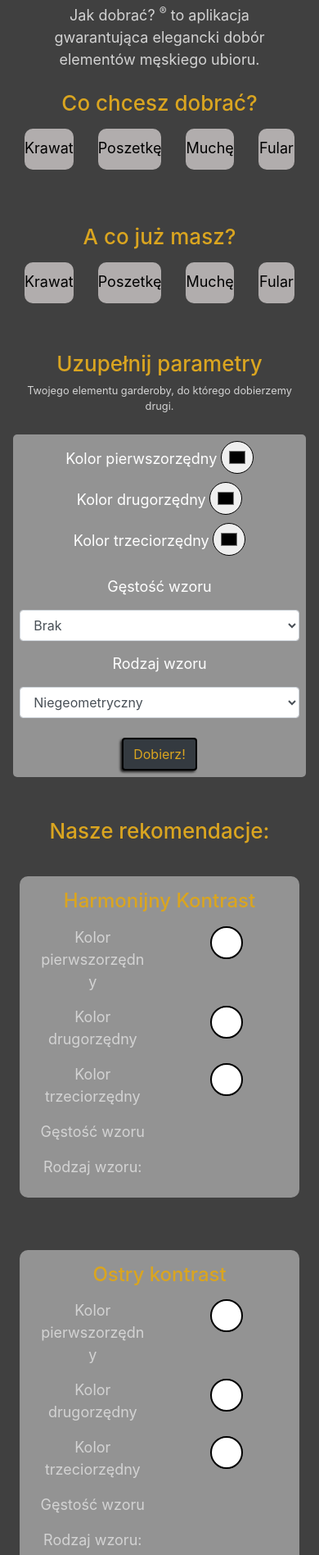
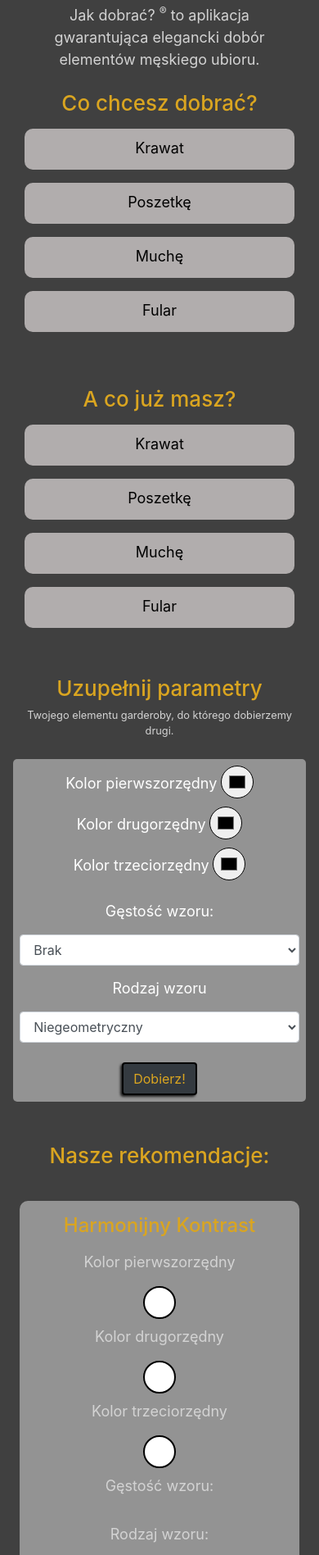
Before and after one commit to Ebi2626/jak-dobrac-app, a website built with webpack: page index.html in a window 390 px wide. Shown: the part 100-1997 px from the top of the page at 82% size. Built offline with nearby package versions, Linux system fonts and the light colour scheme; files whose address does not match are found by name.

Commit message:
Some fixes with mobile dispaly

```diff
--- a/index.html
+++ b/index.html
@@ -31,10 +31,10 @@
         <div class="offset-0 offset-md-1 col-12 col-md-10">
             <h2 class="col-12 text-center my-2">Co chcesz dobrać?</h2>
             <div class="row mx-auto space-between" id="what">
-                <div class="col text-center" ><p id="chose-tie" class="target">Krawat</p></div>
-                <div class="col text-center" ><p id="chose-pocketSquare" class="target">Poszetkę</p></div>
-                <div class="col text-center" ><p id="chose-bowTie" class="target">Muchę</p></div>
-                <div class="col text-center" ><p id="chose-ascot" class="target">Fular</p></div>
+                <div class="col-12 col-sm-6 col-md-3 text-center" ><p id="chose-tie" class="target">Krawat</p></div>
+                <div class="col-12 col-sm-6 col-md-3 text-center" ><p id="chose-pocketSquare" class="target">Poszetkę</p></div>
+                <div class="col-12 col-sm-6 col-md-3 text-center" ><p id="chose-bowTie" class="target">Muchę</p></div>
+                <div class="col-12 col-sm-6 col-md-3 text-center" ><p id="chose-ascot" class="target">Fular</p></div>
             </div>
         </div>
     </section>
@@ -42,10 +42,10 @@
             <div class="offset-0 offset-md-1 col-12 col-md-10">
                 <h2 class="col-12 text-center my-2">A co już masz?</h2>
                 <div class="row mx-auto space-between">
-                    <div class="col text-center"><p id="chose-tie2" class="target">Krawat</p></div>
-                    <div class="col text-center"><p id="chose-pocketSquare2" class="target">Poszetkę</p></div>
-                    <div class="col text-center"><p id="chose-bowTie2" class="target">Muchę</p></div>
-                    <div class="col text-center"><p id="chose-ascot2" class="target">Fular</p></div>
+                    <div class="col-12 col-sm-6 col-md-3 text-center"><p id="chose-tie2" class="target">Krawat</p></div>
+                    <div class="col-12 col-sm-6 col-md-3 text-center"><p id="chose-pocketSquare2" class="target">Poszetkę</p></div>
+                    <div class="col-12 col-sm-6 col-md-3 text-center"><p id="chose-bowTie2" class="target">Muchę</p></div>
+                    <div class="col-12 col-sm-6 col-md-3 text-center"><p id="chose-ascot2" class="target">Fular</p></div>
                 </div>
             </div>
     </section>
@@ -60,7 +60,7 @@
                     <input class="parameters__input" id="secondColor" name="secondColor" type="color"/><br/>
                     <label class="parameters__label" for="thirdColor">Kolor trzeciorzędny</label>
                     <input class="parameters__input" id="thirdColor" name="thirdColor" type="color"/><br/>
-                    <label class="parameters__label mt-2 " for="pattern">Gęstość wzoru</label>
+                    <label class="parameters__label mt-2 " for="pattern">Gęstość wzoru:</label>
                     <select id="pattern" name="pattern" class="form-control col-12 col-md-8 mx-auto">
                         <option>
                             Brak
@@ -88,19 +88,19 @@
                 <div class="results mx-auto col-11 col-sm-10 col-md-10 col-lg-8 col-xl-6 p-2" id="ex-1">
                     <h4 class="text-center p-2">Harmonijny Kontrast</h4>
                     <div class="row">
-                        <p class="results__paragraph col-6">Kolor pierwszorzędny</p><div class="mx-auto result__colorBox mb-2" id="firstColorResult-1"></div>
+                        <p class="results__paragraph col-12 col-sm-6">Kolor pierwszorzędny</p><div class="mx-auto result__colorBox mb-2" id="firstColorResult-1"></div>
                 </div>
                 <div class="row">
-                    <p class="results__paragraph col-6">Kolor drugorzędny</p><div class="mx-auto result__colorBox mb-2" id="secondColorResult-1"></div>
+                    <p class="results__paragraph col-12 col-sm-6">Kolor drugorzędny</p><div class="mx-auto result__colorBox mb-2" id="secondColorResult-1"></div>
                 </div>
                     <div class="row">
-                    <p class="results__paragraph col-6">Kolor trzeciorzędny</p><div class="mx-auto result__colorBox mb-2" id="thirdColorResult-1"></div>
+                    <p class="results__paragraph col-12 col-sm-6">Kolor trzeciorzędny</p><div class="mx-auto result__colorBox mb-2" id="thirdColorResult-1"></div>
                 </div>
                 <div class="row">
-                    <p class="results__paragraph col-6">Gęstość wzoru</p><p class="results__paragraph col-6" id="patternResult-1"></p>
+                    <p class="results__paragraph col-12 col-sm-6">Gęstość wzoru:</p><p class="results__paragraph col-12 col-sm-6 result__paragraph--answer" id="patternResult-1"></p>
                 </div>
                     <div class="row">
-                            <p class="results__paragraph col-6">Rodzaj wzoru: </p><p class="col-6 results__paragraph" id="patternTypeResult-1"></p>
+                            <p class="results__paragraph col-12 col-sm-6">Rodzaj wzoru: </p><p class="col-12 col-sm-6 results__paragraph result__paragraph--answer" id="patternTypeResult-1"></p>
                 </div>
                 </div>
             </div>
@@ -108,19 +108,19 @@
                 <div class="results mx-auto col-11 col-sm-10 col-md-10 col-lg-8 col-xl-6 p-2" id="ex-2">
                         <h4 class="text-center p-2">Ostry kontrast</h4>
                        <div class="row">
-                            <p class="results__paragraph col-6">Kolor pierwszorzędny</p><div class="mx-auto result__colorBox mb-2" id="firstColorResult-2"></div>
+                            <p class="results__paragraph col-12 col-sm-6">Kolor pierwszorzędny</p><div class="mx-auto result__colorBox mb-2" id="firstColorResult-2"></div>
                         </div>
                        <div class="row">
-                           <p class="results__paragraph col-6">Kolor drugorzędny</p><div class="mx-auto result__colorBox mb-2" id="secondColorResult-2"></div>
+                           <p class="results__paragraph col-12 col-sm-6">Kolor drugorzędny</p><div class="mx-auto result__colorBox mb-2" id="secondColorResult-2"></div>
                         </div>
                        <div class="row">
-                            <p class="results__paragraph col-6">Kolor trzeciorzędny</p><div class="mx-auto result__colorBox mb-2" id="thirdColorResult-2"></div>
+                            <p class="results__paragraph col-12 col-sm-6">Kolor trzeciorzędny</p><div class="mx-auto result__colorBox mb-2" id="thirdColorResult-2"></div>
                         </div>
                        <div class="row">
-                            <p class="results__paragraph col-6">Gęstość wzoru</p><p class="results__paragraph col-6" id="patternResult-2"></p>
+                            <p class="results__paragraph col-12 col-sm-6">Gęstość wzoru:</p><p class="results__paragraph result__paragraph--answer col-12 col-sm-6" id="patternResult-2"></p>
                         </div>
                        <div class="row">
-                            <p class="results__paragraph col-6">Rodzaj wzoru: </p><p class="results__paragraph col-6" id="patternTypeResult-2"></p>
+                            <p class="results__paragraph col-12 col-sm-6">Rodzaj wzoru: </p><p class="results__paragraph result__paragraph--answer col-12 col-sm-6" id="patternTypeResult-2"></p>
                         </div>
                 </div>
             </div>
@@ -128,19 +128,19 @@
                 <div class="results mx-auto col-11 col-sm-10 col-md-10 col-lg-8 col-xl-6 p-2"  id="ex-3">
                         <h4 class="text-center p-2">Harmonia Barw</h4>
                        <div class="row">
-                            <p class="results__paragraph col-6">Kolor pierwszorzędny</p><div class="mx-auto result__colorBox mb-2" id="firstColorResult-3"></div>
+                            <p class="results__paragraph col-12 col-sm-6">Kolor pierwszorzędny</p><div class="mx-auto result__colorBox mb-2" id="firstColorResult-3"></div>
                         </div>
                        <div class="row">
-                            <p class="results__paragraph col-6">Kolor drugorzędny</p><div class="mx-auto result__colorBox mb-2" id="secondColorResult-3"></div>
+                            <p class="results__paragraph col-12 col-sm-6">Kolor drugorzędny</p><div class="mx-auto result__colorBox mb-2" id="secondColorResult-3"></div>
                         </div>
                        <div class="row">
-                           <p class="results__paragraph col-6">Kolor trzeciorzędny</p><div class="mx-auto result__colorBox mb-2" id="thirdColorResult-3"></div>
+                           <p class="results__paragraph col-12 col-sm-6">Kolor trzeciorzędny</p><div class="mx-auto result__colorBox mb-2" id="thirdColorResult-3"></div>
                         </div>
                        <div class="row">
-                            <p class="results__paragraph col-6">Gęstość wzoru</p><p class="results__paragraph col-6" id="patternResult-3"></p>
+                            <p class="results__paragraph col-12 col-sm-6">Gęstość wzoru:</p><p class="results__paragraph result__paragraph--answer col-12 col-sm-6" id="patternResult-3"></p>
                         </div>
                        <div class="row">
-                            <p class="results__paragraph col-6">Rodzaj wzoru: </p><p class="col-6 results__paragraph" id="patternTypeResult-3"></p>
+                            <p class="results__paragraph col-12 col-sm-6">Rodzaj wzoru: </p><p class="col-12 col-sm-6 results__paragraph result__paragraph--answer" id="patternTypeResult-3"></p>
                         </div>
                     </div>
                 </div>
@@ -148,7 +148,7 @@
     <section class="row">
             <h2 class="col-12 text-center">Opis</h2>
             <div class="my-4 p-2 offset-1 col-11 text-center">
-                <p class="col-11 text-center text-justify" id="describe">By zobaczyć opis, uzupełnij parametry powyżej i kliknij "dobierz".</p>
+                <p class="col-11 text-center" id="describe">By zobaczyć opis, uzupełnij parametry powyżej i kliknij "dobierz".</p>
                 </div>
     </section>
     <section class="row">
@@ -158,9 +158,9 @@
     </section>
 </main>
 <footer id="footer" class="row text-center justify-content-center footer py-3">
-    <a href="" class="footer__link"><i class="fa fa-facebook-f footer__icon mx-3"></i></a>
-    <a href="" class="footer__link"><i class="fa fa-twitter footer__icon mx-3"></i></a>
-    <a href="" class="footer__link"><i class="fa fa-github footer__icon mx-3"></i></a>
+    <a href="" class="footer__link"><i class="fa fa-facebook-f footer__icon mx-4"></i></a>
+    <a href="" class="footer__link"><i class="fa fa-twitter footer__icon mx-4"></i></a>
+    <a href="" class="footer__link"><i class="fa fa-github footer__icon mx-4"></i></a>
 </footer>
     <script src="main.bundle.js" async></script>
 </body>
--- a/sass/style.scss
+++ b/sass/style.scss
@@ -238,3 +238,12 @@ form {
         }
     }
 }
+/* Media queries */
+@media all and (max-width: 476px) {
+  .menu__link {
+      font-size: 14px;
+  }
+  .result__paragraph--answer {
+      color: black;
+  }
+}
```
Also changed, not shown: style.bundle.css.
